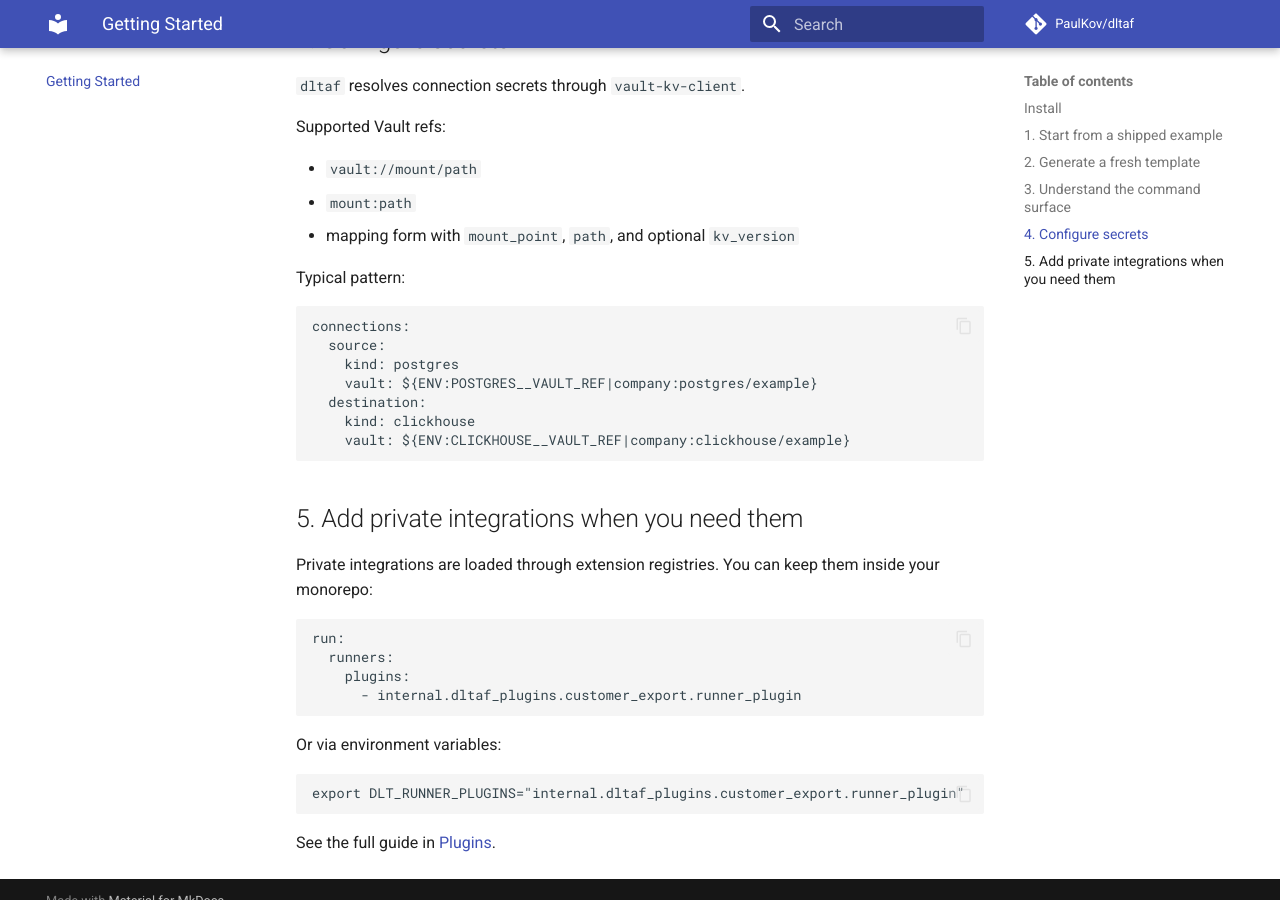
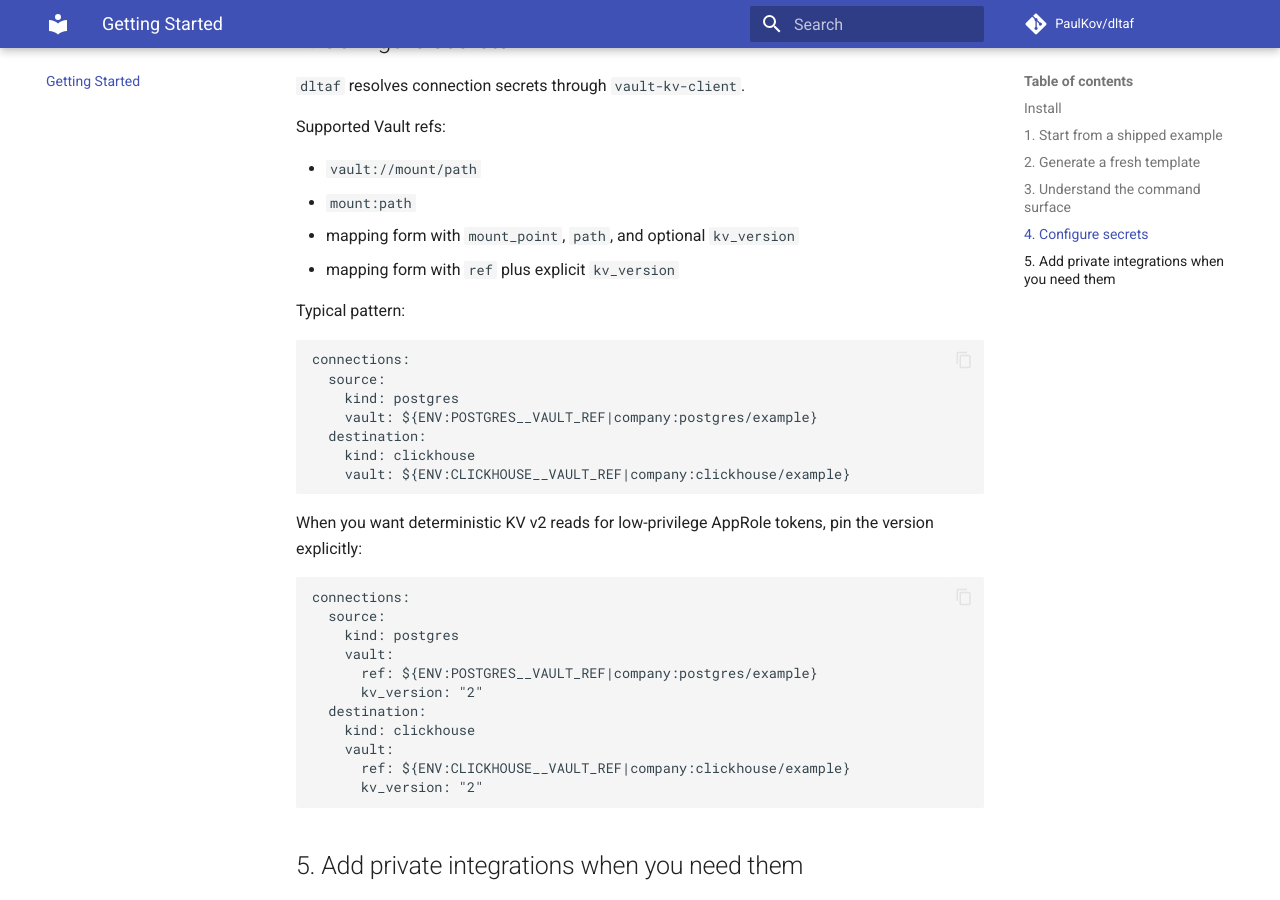
Before and after one commit to PaulKov/dltaf, an MkDocs documentation site: the page built from docs/getting-started.md, in a window 1280 px wide and 900 px high, scrolled down 1857 px. Built offline with MkDocs 1.6.1 and Material for MkDocs 9.7.7, drawn with Linux system fonts in a browser that asks for light colours; comment, search, counter and statistics services are not loaded.

Commit message:
Support explicit Vault KV v2 refs in dltaf 0.2.2

````diff
--- a/docs/getting-started.md
+++ b/docs/getting-started.md
@@ -91,6 +91,7 @@ Supported Vault refs:
 - `vault://mount/path`
 - `mount:path`
 - mapping form with `mount_point`, `path`, and optional `kv_version`
+- mapping form with `ref` plus explicit `kv_version`
 
 Typical pattern:
 
@@ -102,6 +103,23 @@ connections:
   destination:
     kind: clickhouse
     vault: ${ENV:CLICKHOUSE__VAULT_REF|company:clickhouse/example}
+```
+
+When you want deterministic KV v2 reads for low-privilege AppRole tokens,
+pin the version explicitly:
+
+```yaml
+connections:
+  source:
+    kind: postgres
+    vault:
+      ref: ${ENV:POSTGRES__VAULT_REF|company:postgres/example}
+      kv_version: "2"
+  destination:
+    kind: clickhouse
+    vault:
+      ref: ${ENV:CLICKHOUSE__VAULT_REF|company:clickhouse/example}
+      kv_version: "2"
 ```
 
 ## 5. Add private integrations when you need them
--- a/pyproject.toml
+++ b/pyproject.toml
@@ -4,7 +4,7 @@ build-backend = "setuptools.build_meta"
 
 [project]
 name = "dltaf"
-version = "0.2.1"
+version = "0.2.2"
 description = "Manifest-driven data loading framework with canonical SQLDB manifests, Airflow helpers, and pluggable private integrations."
 readme = "README.md"
 requires-python = ">=3.10"
````
Also changed, not shown: CHANGELOG.md (+11 -0 lines), README.md (+12 -0 lines), docs/airflow.md (+1 -1 lines), docs/installation-profiles.md (+3 -3 lines), docs/manifests.md (+16 -0 lines), docs/security.md (+4 -0 lines), 3 other files.
